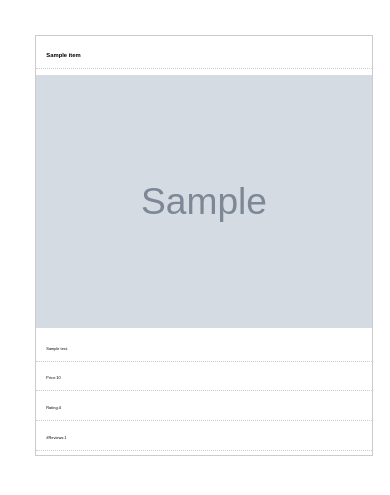
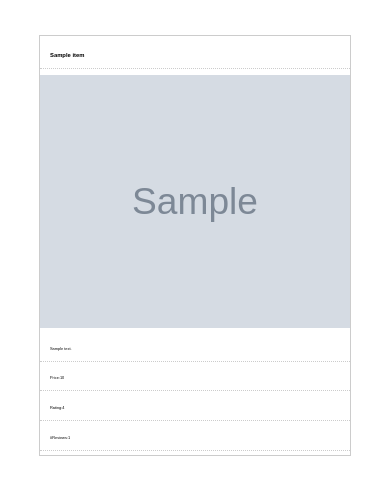
Before and after one commit to kaixin1326/webdev-labs, a Flask app: page /restaurant in a window 390 px wide. Shown: the part 205-700 px from the top of the page. Run offline with Flask 2, Linux system fonts and the light colour scheme; grey boxes marked "Sample" are stand-in pictures; a database or web service that is not in the repository returns one stand-in record (values such as "Sample title"); data that the repository does not hold is empty; some libraries are stand-ins or nearby versions.

Commit message:
Update style.css
modify media only screen

```diff
--- a/lab02/static/style.css
+++ b/lab02/static/style.css
@@ -29,6 +29,7 @@ main {
 .cards{
     display: flex;
     flex-flow: row wrap;
+    justify-content: space-around;
 }
 .card-container{
     border:solid 1px #CCCCCC;
@@ -53,10 +54,16 @@ img{
     padding:0px;
 }
 
-@media only screen and (max-width: 1000px) {
+@media only screen and (max-width: 1024px) {
     /* Media queries go here */
+    .card-container{
+        width:40vw;
+    }
 }
 
 @media only screen and (max-width: 600px) {
     /* Media queries go here */
+        .card-container{
+        width:80vw;
+    }
 }
```
